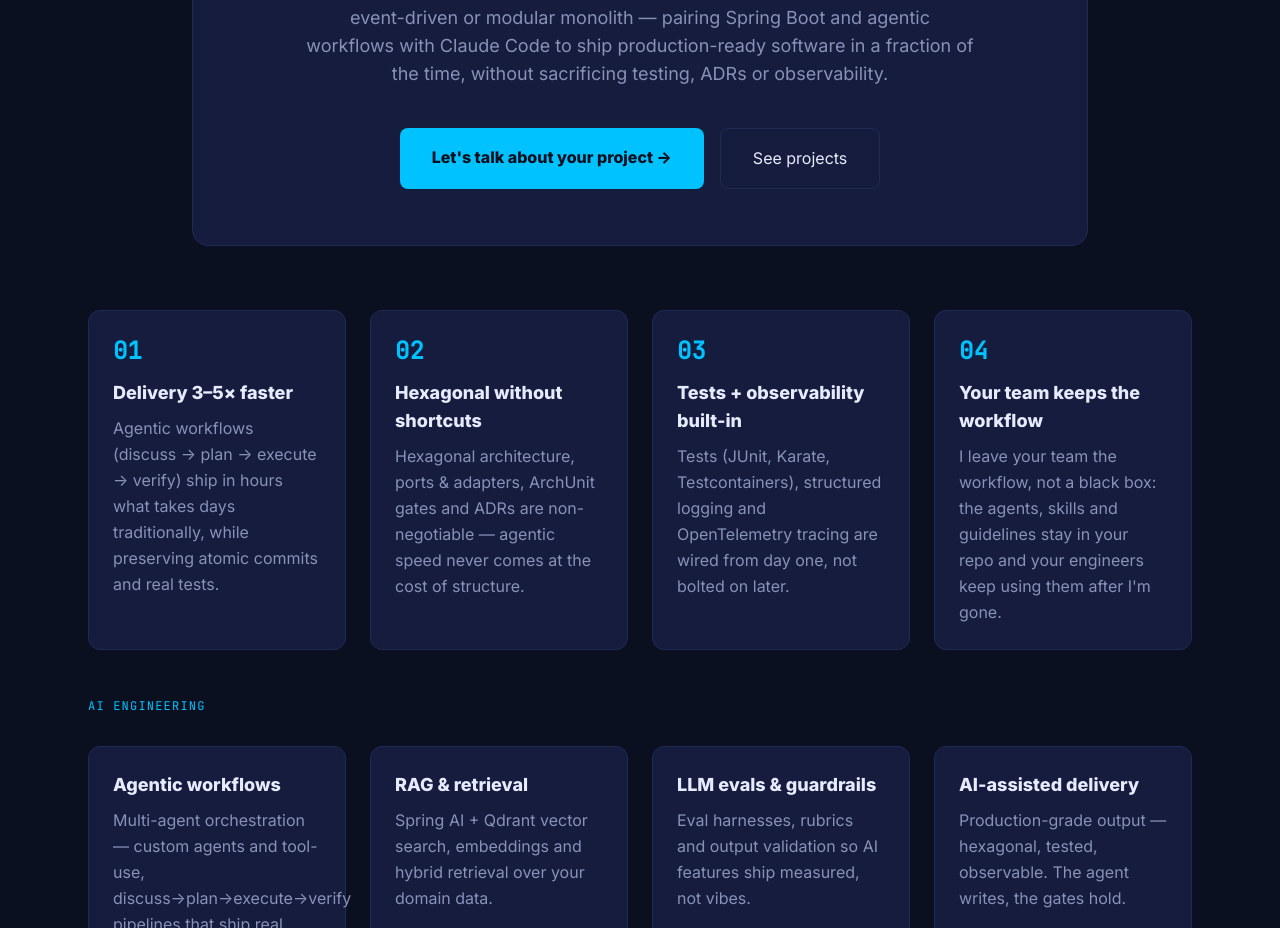
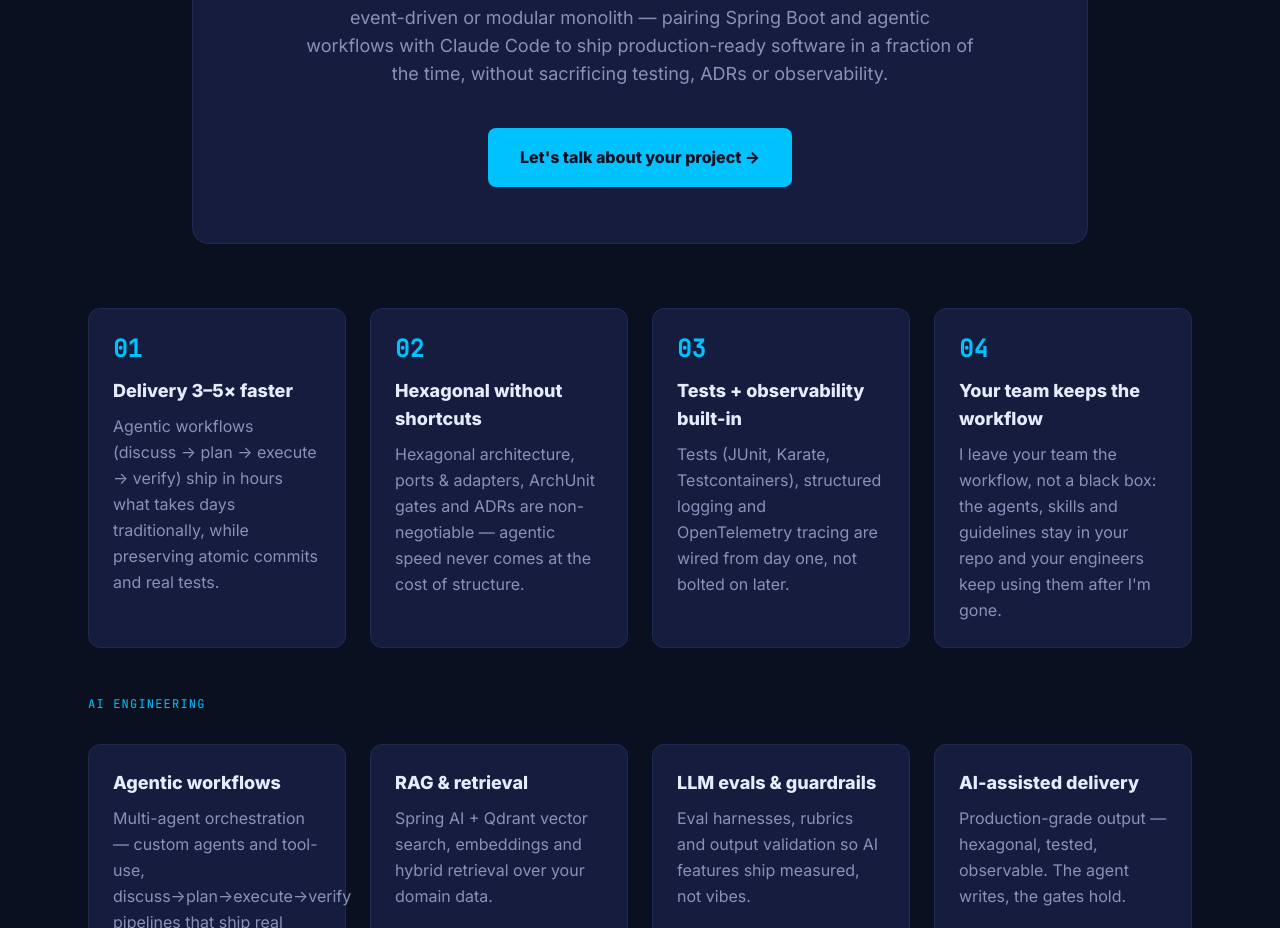
Before and after one commit to andresmontoyat/andresmontoyatco, a React (Vite) app: page / in a window 1280 px wide. Shown: the part 7380-8308 px from the top of the page. Built offline with nearby package versions, Linux system fonts and the light colour scheme; a web font is replaced by a local one.

Commit message:
feat(claude): remove secondary 'See projects' CTA from PitchHero

```diff
--- a/src/components/Claude.js
+++ b/src/components/Claude.js
@@ -22,12 +22,6 @@ function PitchHero({ lang }) {
           className="bg-accent text-bg font-extrabold px-8 py-4 rounded-lg transition-transform hover:-translate-y-0.5"
         >
           {pick(data.ctaPrimary, lang)}
-        </a>
-        <a
-          href="#projects"
-          className="border border-border text-text px-8 py-4 rounded-lg transition-colors hover:border-accent hover:text-accent"
-        >
-          {pick(data.ctaSecondary, lang)}
         </a>
       </div>
     </div>
```
Also changed, not shown: 1 other file (tests, documents, lock files or other folders).
